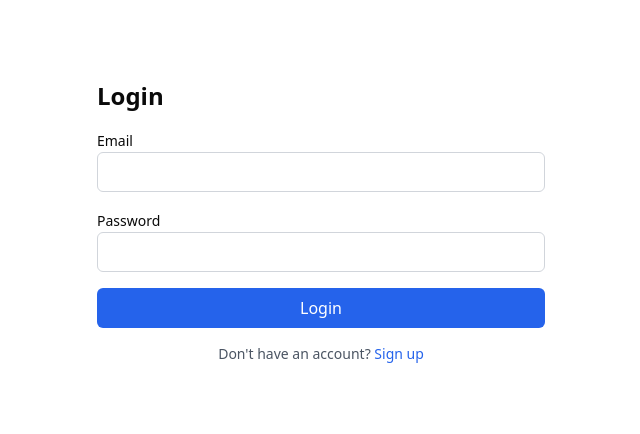
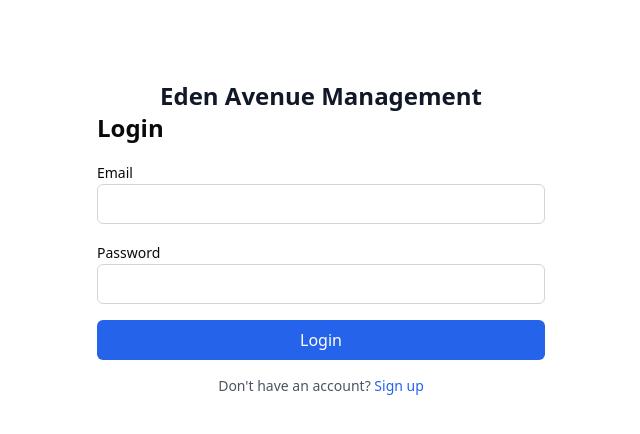
Before and after one commit to sheharzad-developer/edenavenue, a Next.js app: page /auth/login in a window 1280 px wide. Shown: the top 434 px of the page, without its empty margins (319-959 px from the left). Built offline with nearby package versions, Linux system fonts and the light colour scheme.

Commit message:
Added the Title

```diff
--- a/src/app/auth/login/page.tsx
+++ b/src/app/auth/login/page.tsx
@@ -44,7 +44,13 @@ export default function LoginPage() {
   }
 
   return (
+
     <div className="max-w-md mx-auto mt-20">
+       <div className="mt-8 text-center">
+    <h2 className="text-2xl font-bold text-gray-900 dark:text-white">
+      Eden Avenue Management
+    </h2>
+  </div>
       <h1 className="text-2xl font-bold mb-4">Login</h1>
       <form onSubmit={handleLogin} className="space-y-4">
         <div>
@@ -73,6 +79,7 @@ export default function LoginPage() {
           </a>
         </div>
       </form>
+
     </div>
   )
 }
--- a/src/app/page.tsx
+++ b/src/app/page.tsx
@@ -17,8 +17,13 @@ export default function Home() {
   }, [status, router])
 
   return (
-    <div className="flex min-h-screen items-center justify-center">
-      <div className="text-gray-600 dark:text-gray-400">Loading...</div>
+    <div className="flex min-h-screen items-center justify-center bg-gray-50 dark:bg-gray-900">
+      <div className="text-center">
+        <h1 className="text-4xl font-bold text-gray-900 dark:text-white mb-4">
+          Eden Avenue Management
+        </h1>
+        <p className="text-gray-600 dark:text-gray-400">Loading...</p>
+      </div>
     </div>
   )
 }
```
